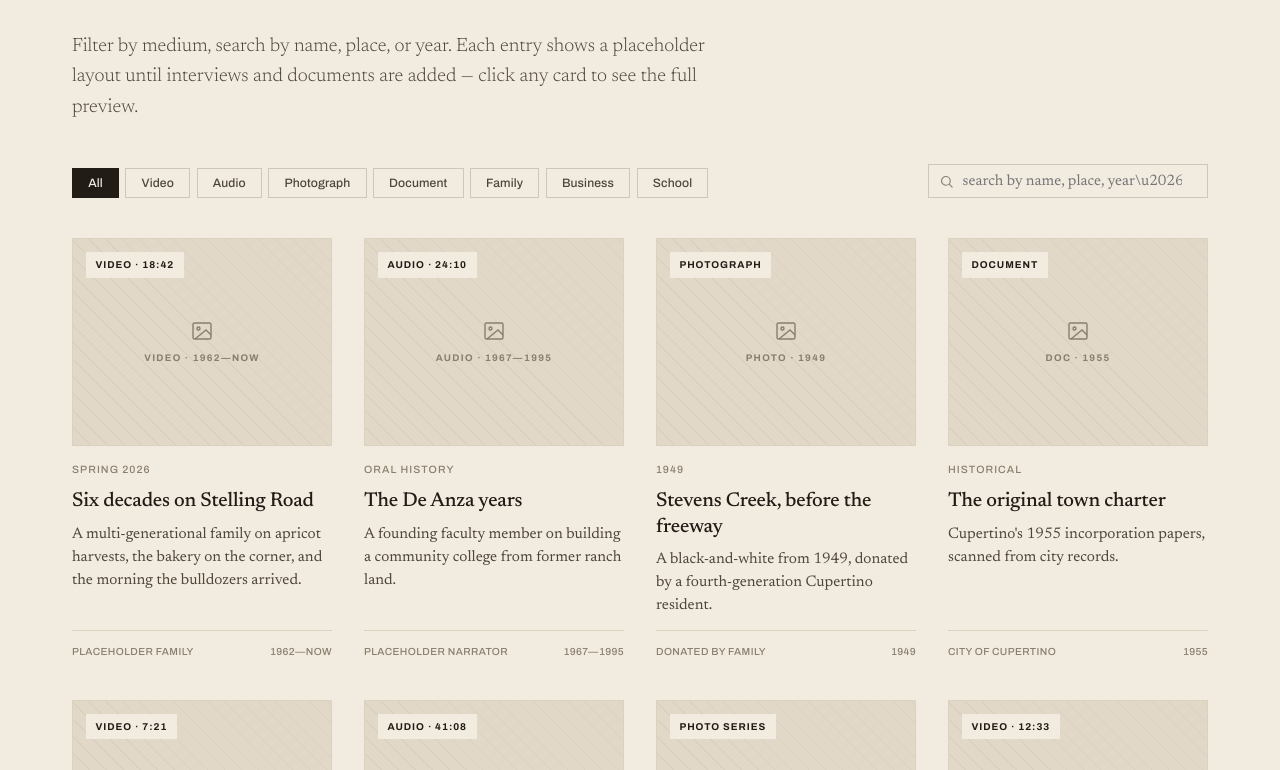
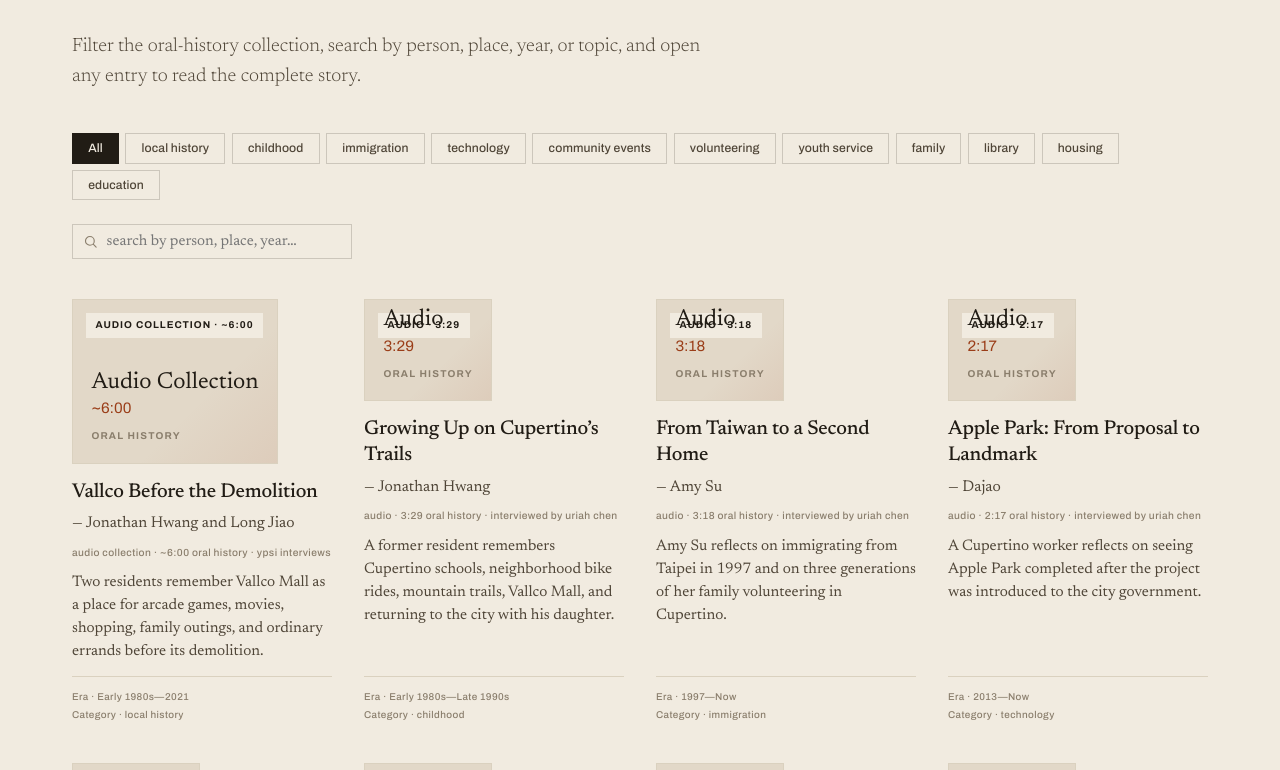
Before and after one commit to jonathansun0333-blip/YPSI-Sample-History-Website, a Next.js app: page /archive in a window 1280 px wide. Shown: the part 322-1092 px from the top of the page. Built offline with nearby package versions, Linux system fonts and the light colour scheme.

Commit message:
feat: replace archive placeholders with oral histories

```diff
--- a/src/app/archive/page.tsx
+++ b/src/app/archive/page.tsx
@@ -3,35 +3,28 @@ import ArchiveExplorer from "@/components/archive-explorer";
 
 export const metadata: Metadata = {
   title: "Archive",
-  description: "Browse stories, photographs, documents, and oral histories.",
+  description: "Browse Cupertino oral histories by person, place, era, and topic.",
 };
 
 export default function ArchivePage() {
   return (
     <main className="archive-page">
       <div className="archive-page-inner">
-
-        {/* ── Meta row ── */}
         <div className="archive-page-meta">
           <span>The Full Archive</span>
           <span>Filter · Search · Browse</span>
         </div>
 
-        {/* ── Headline ── */}
         <h1 className="archive-h1">
           Every story, <span className="archive-accent">searchable</span>.
         </h1>
 
-        {/* ── Lead ── */}
         <p className="archive-lead">
-          Filter by medium, search by name, place, or year. Each entry shows a
-          placeholder layout until interviews and documents are added — click
-          any card to see the full preview.
+          Filter the oral-history collection, search by person, place, year, or
+          topic, and open any entry to read the complete story.
         </p>
 
-        {/* ── Interactive explorer ── */}
         <ArchiveExplorer />
-
       </div>
     </main>
   );
--- a/src/app/globals.css
+++ b/src/app/globals.css
@@ -718,8 +718,7 @@ main.home-page {
   margin: 0 0 1.5rem;
 }
 
-.story-modal-media,
-.archive-modal-media {
+.story-modal-media {
   aspect-ratio: 16 / 9;
   background: repeating-linear-gradient(
     45deg,
@@ -732,8 +731,7 @@ main.home-page {
   border: 1px solid var(--line);
 }
 
-.story-modal-placeholder,
-.archive-modal-placeholder {
+.story-modal-placeholder {
   display: flex;
   flex-direction: column;
   align-items: center;
@@ -771,8 +769,7 @@ main.home-page {
   border-top: 1px solid var(--line);
 }
 
-.story-modal-placeholder-note,
-.archive-modal-placeholder-note {
+.story-modal-placeholder-note {
   color: var(--ink-mute);
   font-size: 0.95rem;
   margin-top: 1rem;
@@ -1463,6 +1460,14 @@ main.home-page {
   border-color: var(--ink);
 }
 
+.archive-filter-btn:focus-visible,
+.archive-search-input:focus-visible,
+.archive-card:focus-visible,
+.archive-modal-close:focus-visible {
+  outline: 2px solid var(--rust);
+  outline-offset: 3px;
+}
+
 .archive-grid {
   display: grid;
   grid-template-columns: repeat(auto-fill, minmax(260px, 1fr));
@@ -1471,6 +1476,14 @@ main.home-page {
 }
 
 .archive-card {
+  appearance: none;
+  width: 100%;
+  padding: 0;
+  border: 0;
+  background: transparent;
+  color: inherit;
+  font: inherit;
+  text-align: left;
   cursor: pointer;
   display: flex;
   flex-direction: column;
@@ -1479,20 +1492,30 @@ main.home-page {
 
 .archive-card:hover {
   transform: translateY(-3px);
+}
+
+.archive-card:active {
+  transform: translateY(-1px);
 }
 
 .card-img-area {
   aspect-ratio: 5 / 4;
   position: relative;
   border: 1px solid var(--line);
-  background: repeating-linear-gradient(
-    45deg,
-    rgba(33, 28, 21, 0.04) 0 1px,
-    transparent 1px 12px
-  ), var(--surface-deep);
-  display: grid;
-  place-items: center;
+  background: var(--surface-deep);
+  display: flex;
+  align-items: flex-end;
+  padding: 1.15rem;
   margin-bottom: 1rem;
+  overflow: hidden;
+}
+
+.card-img-area::after {
+  content: "";
+  position: absolute;
+  inset: 0;
+  background: linear-gradient(135deg, transparent 0 62%, rgba(166, 67, 34, 0.08));
+  pointer-events: none;
 }
 
 .card-badge {
@@ -1509,38 +1532,63 @@ main.home-page {
   color: var(--ink);
 }
 
-.card-placeholder {
-  display: flex;
-  flex-direction: column;
-  align-items: center;
-  gap: 0.5rem;
+.card-source-panel {
+  position: relative;
+  z-index: 1;
+  display: grid;
+  gap: 0.15rem;
+}
+
+.card-source-format {
+  font-family: 'Newsreader', serif;
+  font-size: 1.45rem;
+  line-height: 1;
+  color: var(--ink);
+}
+
+.card-source-duration,
+.card-source-kind,
+.card-metadata {
+  font-family: 'Archivo', sans-serif;
+}
+
+.card-source-duration {
+  font-size: 0.95rem;
+  color: var(--rust);
+}
+
+.card-source-kind {
+  margin-top: 0.35rem;
+  font-size: 0.62rem;
+  font-weight: 600;
+  letter-spacing: 0.12em;
+  text-transform: uppercase;
   color: var(--ink-mute);
-  padding: 0 1rem;
-  text-align: center;
-}
-
-.card-type-label {
-  font-family: 'Archivo', sans-serif;
-  font-size: 0.6rem;
-  font-weight: 600;
-  letter-spacing: 0.14em;
-  text-transform: uppercase;
+}
+
+.card-narrators {
+  margin: 0 0 0.65rem;
+  font-family: 'Newsreader', serif;
+  font-size: 0.98rem;
+  line-height: 1.35;
+  color: var(--ink-soft);
+}
+
+.card-metadata {
+  margin: 0 0 0.7rem;
+  font-size: 0.64rem;
+  font-weight: 500;
+  line-height: 1.5;
+  letter-spacing: 0.04em;
+  text-transform: lowercase;
+  color: var(--ink-mute);
+  overflow-wrap: anywhere;
 }
 
 .card-body {
   flex: 1;
   display: flex;
   flex-direction: column;
-}
-
-.card-season {
-  font-family: 'Archivo', sans-serif;
-  font-size: 0.66rem;
-  font-weight: 500;
-  letter-spacing: 0.1em;
-  text-transform: uppercase;
-  color: var(--ink-mute);
-  margin-bottom: 0.6rem;
 }
 
 .card-title {
@@ -1563,16 +1611,113 @@ main.home-page {
 .card-footer {
   margin-top: auto;
   font-family: 'Archivo', sans-serif;
-  font-size: 0.64rem;
+  font-size: 0.62rem;
   font-weight: 500;
+  line-height: 1.45;
   letter-spacing: 0.04em;
-  text-transform: uppercase;
+  text-transform: none;
   color: var(--ink-mute);
-  display: flex;
-  justify-content: space-between;
-  gap: 1rem;
+  display: grid;
+  gap: 0.25rem;
   padding-top: 0.8rem;
   border-top: 1px solid var(--line);
+}
+
+.archive-empty {
+  min-height: 280px;
+  display: grid;
+  align-content: center;
+  justify-items: start;
+  margin-bottom: 5rem;
+  border-top: 1px solid var(--line);
+  border-bottom: 1px solid var(--line);
+}
+
+.archive-empty h2 {
+  margin: 0 0 0.4rem;
+  font-family: 'Newsreader', serif;
+  font-size: 1.7rem;
+  font-weight: 400;
+}
+
+.archive-empty p {
+  margin: 0;
+  color: var(--ink-soft);
+}
+
+.archive-modal-metadata {
+  margin: -0.75rem 0 1.5rem;
+  font-family: 'Archivo', sans-serif;
+  font-size: 0.68rem;
+  line-height: 1.55;
+  letter-spacing: 0.05em;
+  text-transform: lowercase;
+  color: var(--ink-mute);
+}
+
+.archive-modal-story {
+  margin-top: 1.75rem;
+  padding-top: 1.5rem;
+  border-top: 1px solid var(--line);
+}
+
+.archive-modal-story h3 {
+  margin: 0 0 0.75rem;
+  font-family: 'Archivo', sans-serif;
+  font-size: 0.7rem;
+  font-weight: 600;
+  letter-spacing: 0.12em;
+  text-transform: uppercase;
+  color: var(--rust);
+}
+
+.archive-modal-story p {
+  margin: 0;
+  color: var(--ink);
+  font-family: 'Newsreader', serif;
+  font-size: 1.08rem;
+  line-height: 1.7;
+}
+
+@media (max-width: 700px) {
+  .archive-controls {
+    align-items: stretch;
+  }
+
+  .archive-search-wrap,
+  .archive-search-input {
+    width: 100%;
+    max-width: none;
+  }
+
+  .archive-grid {
+    grid-template-columns: 1fr;
+    gap: 2.25rem;
+  }
+
+  .archive-modal-overlay {
+    align-items: flex-end;
+    padding: 0;
+  }
+
+  .archive-modal-panel {
+    max-height: 92dvh;
+    padding: 2.5rem 1.25rem 2rem;
+  }
+}
+
+@media (prefers-reduced-motion: reduce) {
+  .archive-card,
+  .archive-modal-overlay,
+  .archive-modal-overlay.is-closing {
+    animation: none;
+    transition: none;
+  }
+
+  .archive-card:hover,
+  .archive-card:active {
+    transform: none;
+  }
 }
 
 /* Leaflet map pin + popup overrides */
--- a/src/components/archive-explorer.tsx
+++ b/src/components/archive-explorer.tsx
@@ -1,61 +1,27 @@
 "use client";
 
-import { useMemo, useState } from "react";
+import { useCallback, useEffect, useMemo, useRef, useState } from "react";
+import {
+  ARCHIVE_CATEGORIES,
+  ARCHIVE_ENTRIES,
+  type ArchiveEntry,
+} from "@/data/archive-entries";
+import { filterArchiveEntries } from "@/lib/filter-archive-entries";
 
-interface ArchiveItem {
-  id: number;
-  badge: string;
-  type: string;
-  tags: string[];
-  typeLabel: string;
-  season: string;
-  title: string;
-  desc: string;
-  contributor: string;
-  yearRange: string;
-  category: string;
-}
-
-const ITEMS: ArchiveItem[] = [
-  { id: 1,  badge: "Video · 18:42",  type: "Video",      tags: ["Family"],            typeLabel: "VIDEO · 1962—NOW",       season: "Spring 2026",   title: "Six decades on Stelling Road",      desc: "A multi-generational family on apricot harvests, the bakery on the corner, and the morning the bulldozers arrived.", contributor: "Placeholder Family",        yearRange: "1962—Now",    category: "family"    },
-  { id: 2,  badge: "Audio · 24:10",  type: "Audio",      tags: [],                    typeLabel: "AUDIO · 1967—1995",      season: "Oral History",  title: "The De Anza years",                 desc: "A founding faculty member on building a community college from former ranch land.",                                    contributor: "Placeholder Narrator",      yearRange: "1967—1995",   category: "community" },
-  { id: 3,  badge: "Photograph",     type: "Photograph", tags: [],                    typeLabel: "PHOTO · 1949",           season: "1949",          title: "Stevens Creek, before the freeway", desc: "A black-and-white from 1949, donated by a fourth-generation Cupertino resident.",                                     contributor: "Donated by family",         yearRange: "1949",        category: "archive"   },
-  { id: 4,  badge: "Document",       type: "Document",   tags: [],                    typeLabel: "DOC · 1955",             season: "Historical",    title: "The original town charter",         desc: "Cupertino's 1955 incorporation papers, scanned from city records.",                                                   contributor: "City of Cupertino",         yearRange: "1955",        category: "civic"     },
-  { id: 5,  badge: "Video · 7:21",   type: "Video",      tags: [],                    typeLabel: "VIDEO · 1972—1989",      season: "Short Doc",     title: "Saturdays at the farm",             desc: "A short documentary on Blackberry Farm — the swim parties, the picnics, the meaning of summer.",                      contributor: "Placeholder Contributor",   yearRange: "1972—1989",   category: "community" },
-  { id: 6,  badge: "Audio · 41:08",  type: "Audio",      tags: ["Family"],            typeLabel: "AUDIO · 1940s—2020s",    season: "Roundtable",    title: "Three generations, one kitchen",    desc: "A grandmother, mother, and daughter — same kitchen table, three Cupertinos.",                                         contributor: "Placeholder Family",        yearRange: "1940s—2020s", category: "family"    },
-  { id: 7,  badge: "Photo Series",   type: "Photograph", tags: [],                    typeLabel: "PHOTO · 1940s—2020s",    season: "Series",        title: "Main Street, year by year",         desc: "A photographic walk down Stevens Creek Boulevard, decade by decade, assembled from family albums.",                   contributor: "Composite Archive",         yearRange: "1940s—2020s", category: "archive"   },
-  { id: 8,  badge: "Video · 12:33",  type: "Video",      tags: ["School"],            typeLabel: "VIDEO · 1962—PRESENT",   season: "Interview",     title: "Monta Vista then",                  desc: "Alumni return to walk the halls they remember — and the ones they no longer recognize.",                               contributor: "Class of 1980",             yearRange: "1962—Present", category: "school"   },
-  { id: 9,  badge: "Letters",        type: "Document",   tags: ["Family"],            typeLabel: "LETTERS · 1934—1948",    season: "Family Papers", title: "Letters from the orchard",          desc: "Correspondence between an orchard owner and his daughter, preserved in a shoebox for seventy years.",                  contributor: "Estate of placeholder",     yearRange: "1934—1948",   category: "family"    },
-  { id: 10, badge: "Photograph",     type: "Photograph", tags: ["Business"],          typeLabel: "PHOTO · 1977—1988",      season: "Industrial",    title: "The first Apple campus",            desc: "The Infinite Loop site captured before it had a name everyone would know.",                                           contributor: "Placeholder contributor",   yearRange: "1977—1988",   category: "business"  },
-  { id: 11, badge: "Audio · 19:55",  type: "Audio",      tags: ["Business", "Family"],typeLabel: "AUDIO · 1960s—1985",     season: "Oral History",  title: "My family's store on Pasita",       desc: "The corner grocery that served three generations of one neighborhood.",                                                contributor: "Placeholder Narrator",      yearRange: "1960s—1985",  category: "business"  },
-  { id: 12, badge: "Video · 9:14",   type: "Video",      tags: ["Family"],            typeLabel: "VIDEO · 1985",           season: "Home Video",    title: "Lunar New Year, 1985",              desc: "A digitized home movie shared by a Cupertino family who arrived from Taiwan in 1979.",                                 contributor: "Donated by family",         yearRange: "1985",        category: "family"    },
-];
-
-const FILTERS = ["All", "Video", "Audio", "Photograph", "Document", "Family", "Business", "School"];
-
-function PlaceholderIcon() {
-  return (
-    <svg width="24" height="24" viewBox="0 0 24 24" fill="none" stroke="currentColor" strokeWidth="1.4" aria-hidden="true">
-      <rect x="3" y="4" width="18" height="16" rx="1.5" />
-      <circle cx="8.5" cy="9.5" r="1.5" />
-      <path d="m21 16-5-5L5 20" />
-    </svg>
-  );
-}
-
-function ModalPlaceholderIcon() {
-  return (
-    <svg width="26" height="26" viewBox="0 0 24 24" fill="none" stroke="currentColor" strokeWidth="1.4" aria-hidden="true">
-      <rect x="3" y="4" width="18" height="16" rx="1.5" />
-      <circle cx="8.5" cy="9.5" r="1.5" />
-      <path d="m21 16-5-5L5 20" />
-    </svg>
-  );
-}
+const FILTERS = ["All", ...ARCHIVE_CATEGORIES];
 
 function CloseIcon() {
   return (
-    <svg width="18" height="18" viewBox="0 0 24 24" fill="none" stroke="currentColor" strokeWidth="1.7" strokeLinecap="round" aria-hidden="true">
+    <svg
+      width="18"
+      height="18"
+      viewBox="0 0 24 24"
+      fill="none"
+      stroke="currentColor"
+      strokeWidth="1.7"
+      strokeLinecap="round"
+      aria-hidden="true"
+    >
       <path d="M6 6l12 12M18 6L6 18" />
     </svg>
   );
@@ -64,54 +30,91 @@ function CloseIcon() {
 export default function ArchiveExplorer() {
   const [activeFilter, setActiveFilter] = useState("All");
   const [query, setQuery] = useState("");
-  const [openItem, setOpenItem] = useState<ArchiveItem | null>(null);
+  const [openItem, setOpenItem] = useState<ArchiveEntry | null>(null);
   const [isClosing, setIsClosing] = useState(false);
+  const closeButtonRef = useRef<HTMLButtonElement>(null);
+  const triggerRef = useRef<HTMLButtonElement | null>(null);
+  const closeTimerRef = useRef<ReturnType<typeof setTimeout> | null>(null);
 
-  function handleClose() {
+  const handleClose = useCallback(() => {
+    if (isClosing) return;
     setIsClosing(true);
-    setTimeout(() => {
+    closeTimerRef.current = setTimeout(() => {
       setOpenItem(null);
       setIsClosing(false);
+      requestAnimationFrame(() => triggerRef.current?.focus());
     }, 200);
+  }, [isClosing]);
+
+  useEffect(() => {
+    if (!openItem) return;
+
+    const previousOverflow = document.body.style.overflow;
+    const handleKeyDown = (event: KeyboardEvent) => {
+      if (event.key === "Escape") handleClose();
+    };
+
+    document.body.style.overflow = "hidden";
+    document.addEventListener("keydown", handleKeyDown);
+    requestAnimationFrame(() => closeButtonRef.current?.focus());
+
+    return () => {
+      document.body.style.overflow = previousOverflow;
+      document.removeEventListener("keydown", handleKeyDown);
+    };
+  }, [handleClose, openItem]);
+
+  useEffect(
+    () => () => {
+      if (closeTimerRef.current) clearTimeout(closeTimerRef.current);
+    },
+    [],
+  );
+
+  const filtered = useMemo(
+    () => filterArchiveEntries(ARCHIVE_ENTRIES, activeFilter, query),
+    [activeFilter, query],
+  );
+
+  function handleOpen(item: ArchiveEntry, trigger: HTMLButtonElement) {
+    triggerRef.current = trigger;
+    setOpenItem(item);
   }
-
-  const filtered = useMemo(() => {
-    const q = query.trim().toLowerCase();
-    return ITEMS.filter((item) => {
-      const matchesFilter =
-        activeFilter === "All" ||
-        item.type === activeFilter ||
-        item.tags.includes(activeFilter);
-      const matchesQuery =
-        !q ||
-        item.title.toLowerCase().includes(q) ||
-        item.desc.toLowerCase().includes(q) ||
-        item.contributor.toLowerCase().includes(q) ||
-        item.yearRange.toLowerCase().includes(q);
-      return matchesFilter && matchesQuery;
-    });
-  }, [activeFilter, query]);
 
   return (
     <>
-      {/* Controls bar */}
       <div className="archive-controls">
-        <div className="archive-filter-row">
-          {FILTERS.map((f) => (
+        <div
+          className="archive-filter-row"
+          aria-label="Filter archive by category"
+        >
+          {FILTERS.map((filter) => (
             <button
-              key={f}
+              key={filter}
               type="button"
-              className={`archive-filter-btn${activeFilter === f ? " archive-filter-active" : ""}`}
-              onClick={() => setActiveFilter(f)}
+              className={`archive-filter-btn${
+                activeFilter === filter ? " archive-filter-active" : ""
+              }`}
+              onClick={() => setActiveFilter(filter)}
+              aria-pressed={activeFilter === filter}
             >
-              {f}
+              {filter}
             </button>
           ))}
         </div>
 
         <div className="archive-search-wrap">
           <span className="archive-search-icon" aria-hidden="true">
-            <svg width="15" height="15" viewBox="0 0 24 24" fill="none" stroke="currentColor" strokeWidth="1.8" strokeLinecap="round" strokeLinejoin="round">
+            <svg
+              width="15"
+              height="15"
+              viewBox="0 0 24 24"
+              fill="none"
+              stroke="currentColor"
+              strokeWidth="1.8"
+              strokeLinecap="round"
+              strokeLinejoin="round"
+            >
               <circle cx="11" cy="11" r="7" />
               <path d="m21 21-4.3-4.3" />
             </svg>
@@ -120,87 +123,97 @@ export default function ArchiveExplorer() {
             className="archive-search-input"
             type="search"
             value={query}
-            placeholder="search by name, place, year\u2026"
-            onChange={(e) => setQuery(e.target.value)}
+            placeholder="search by person, place, year…"
+            onChange={(event) => setQuery(event.target.value)}
             aria-label="Search the archive"
           />
         </div>
       </div>
 
-      {/* Card grid */}
+      {filtered.length > 0 ? (
         <div className="archive-grid">
           {filtered.map((item) => (
-          <article
-            key={item.id}
+            <button
+              key={item.slug}
+              type="button"
               className="archive-card"
-            onClick={() => setOpenItem(item)}
-            role="button"
-            tabIndex={0}
-            onKeyDown={(e) => e.key === "Enter" && setOpenItem(item)}
+              onClick={(event) => handleOpen(item, event.currentTarget)}
+              aria-label={`Open ${item.title} by ${item.narrators}`}
             >
-            {/* Image placeholder */}
               <div className="card-img-area">
-              <span className="card-badge">{item.badge}</span>
-              <span className="card-placeholder">
-                <PlaceholderIcon />
-                <span className="card-type-label">{item.typeLabel}</span>
+                <span className="card-badge">
+                  {item.mediaType} · {item.duration}
                 </span>
+                <div className="card-source-panel">
+                  <span className="card-source-format">{item.mediaType}</span>
+                  <span className="card-source-duration">{item.duration}</span>
+                  <span className="card-source-kind">Oral history</span>
+                </div>
               </div>
 
-            {/* Card body */}
               <div className="card-body">
-              <div className="card-season">{item.season}</div>
                 <h3 className="card-title">{item.title}</h3>
-              <p className="card-desc">{item.desc}</p>
+                <p className="card-narrators">— {item.narrators}</p>
+                <p className="card-metadata">{item.metadata}</p>
+                <p className="card-desc">{item.summary}</p>
                 <div className="card-footer">
-                <span>{item.contributor}</span>
-                <span>{item.yearRange}</span>
+                  <span>Era · {item.era}</span>
+                  <span>Category · {item.category}</span>
                 </div>
               </div>
-          </article>
+            </button>
           ))}
         </div>
+      ) : (
+        <div className="archive-empty" role="status">
+          <h2>No archive entries found.</h2>
+          <p>Try another category or search term.</p>
+        </div>
+      )}
 
-      {/* Detail modal */}
       {openItem && (
-        <div className={`archive-modal-overlay${isClosing ? " is-closing" : ""}`} onClick={handleClose}>
+        <div
+          className={`archive-modal-overlay${isClosing ? " is-closing" : ""}`}
+          onClick={handleClose}
+        >
           <div
             className="archive-modal-panel"
-            onClick={(e) => e.stopPropagation()}
+            onClick={(event) => event.stopPropagation()}
             role="dialog"
             aria-modal="true"
             aria-labelledby="archive-modal-title"
+            aria-describedby="archive-modal-summary"
           >
             <button
+              ref={closeButtonRef}
+              type="button"
               className="archive-modal-close"
               onClick={handleClose}
-              aria-label="Close"
+              aria-label="Close archive story"
             >
               <CloseIcon />
             </button>
 
-            <div className="archive-modal-badge">{openItem.badge}</div>
+            <div className="archive-modal-badge">
+              {openItem.mediaType} · {openItem.duration}
+            </div>
             <h2 id="archive-modal-title" className="archive-modal-title">
               {openItem.title}
             </h2>
-            <p className="archive-modal-author">— {openItem.contributor}</p>
-
-            <div className="archive-modal-media">
-              <span className="archive-modal-placeholder">
-                <ModalPlaceholderIcon />
-                <span>{openItem.badge.toLowerCase()} placeholder · awaiting contribution</span>
-              </span>
-            </div>
+            <p className="archive-modal-author">— {openItem.narrators}</p>
+            <p className="archive-modal-metadata">{openItem.metadata}</p>
 
             <div className="archive-modal-body">
-              <p className="archive-modal-desc">{openItem.desc}</p>
+              <p id="archive-modal-summary" className="archive-modal-desc">
+                {openItem.summary}
+              </p>
               <p className="archive-modal-meta">
-                Era · {openItem.yearRange} &nbsp;/&nbsp; Category · {openItem.category}
+                Era · {openItem.era} &nbsp;/&nbsp; Category · {openItem.category}
               </p>
-              <p className="archive-modal-placeholder-note">
-                This is a placeholder entry. Full story text, embedded media, transcript, and
-                related items will appear here once the story is added to the archive.
-              </p>
+              <div className="archive-modal-story">
+                <h3>Full story</h3>
+                <p>{openItem.story}</p>
+              </div>
             </div>
           </div>
         </div>
```
Also changed, not shown: 1 other file (tests, documents, lock files or other folders). Lines whose indentation alone changed are shown as unchanged.
